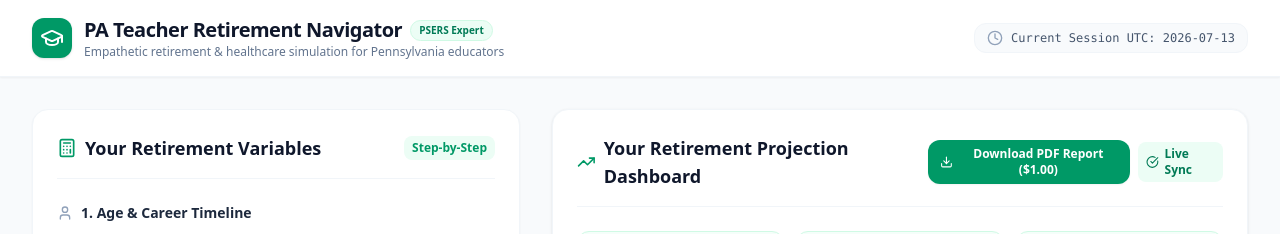
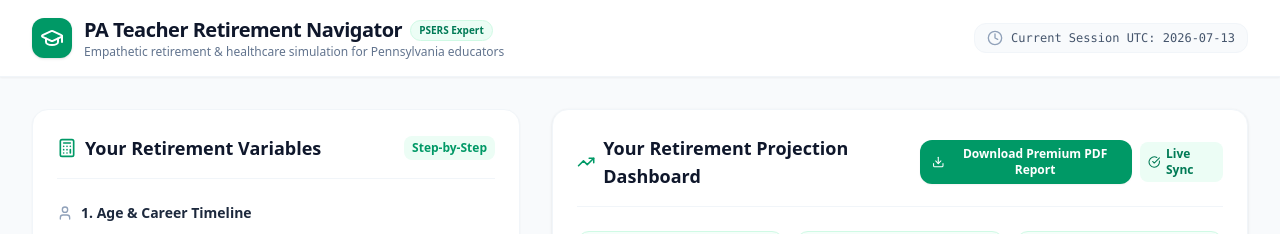
Before and after one commit to mattlandis205-debug/pateacherdone, a React (Vite) app: page / in a window 1280 px wide. Shown: the top 234 px of the page. Built offline with nearby package versions, Linux system fonts and the light colour scheme.

Commit message:
Hide price tag from PDF download button until clicked

```diff
--- a/src/App.tsx
+++ b/src/App.tsx
@@ -670,7 +670,7 @@ export default function App() {
                     className="flex items-center gap-1.5 bg-emerald-600 hover:bg-emerald-700 text-white text-xs font-bold px-3 py-1.5 rounded-xl shadow-xs transition-colors cursor-pointer"
                   >
                     <Download className="h-3.5 w-3.5" />
-                    {isPaid ? "Download PDF Report" : "Download PDF Report ($1.00)"}
+                    {isPaid ? "Download PDF Report" : "Download Premium PDF Report"}
                   </button>
                   <div className="flex items-center gap-1.5 bg-emerald-50 text-emerald-700 px-2 py-1 rounded-lg text-xs font-semibold">
                     <CheckCircle className="h-3.5 w-3.5" />
```
